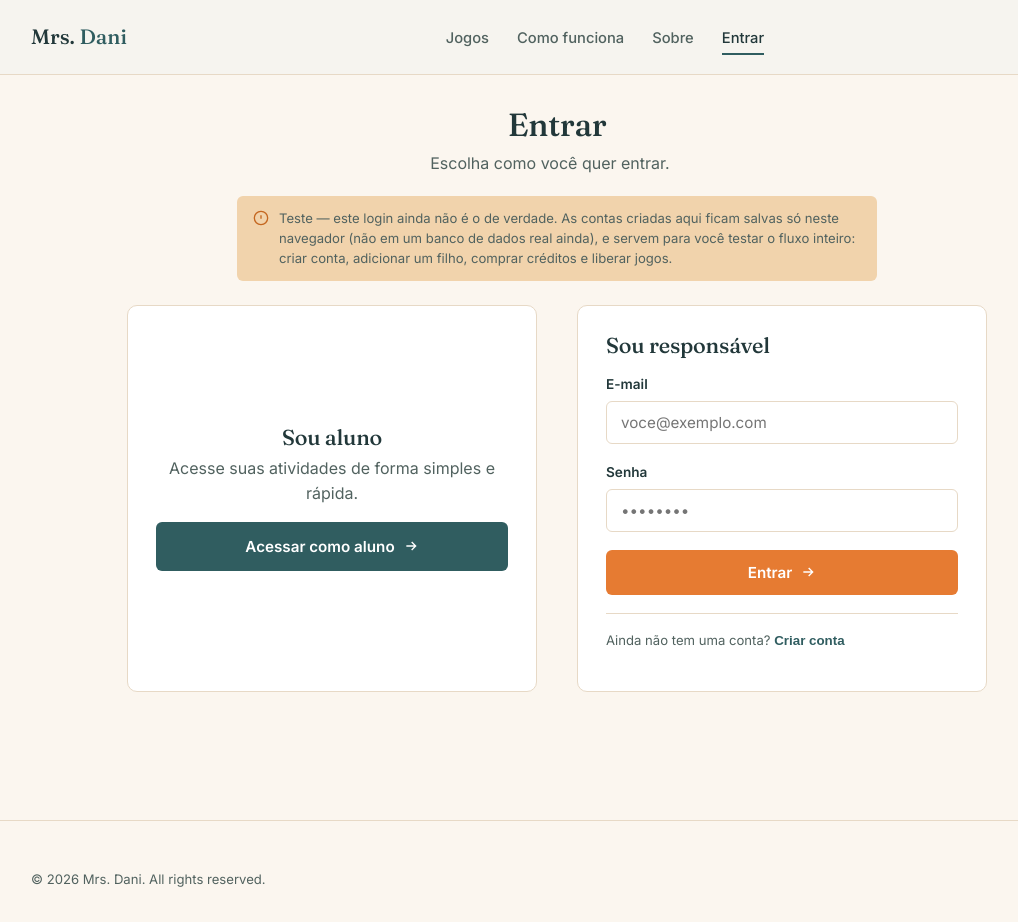
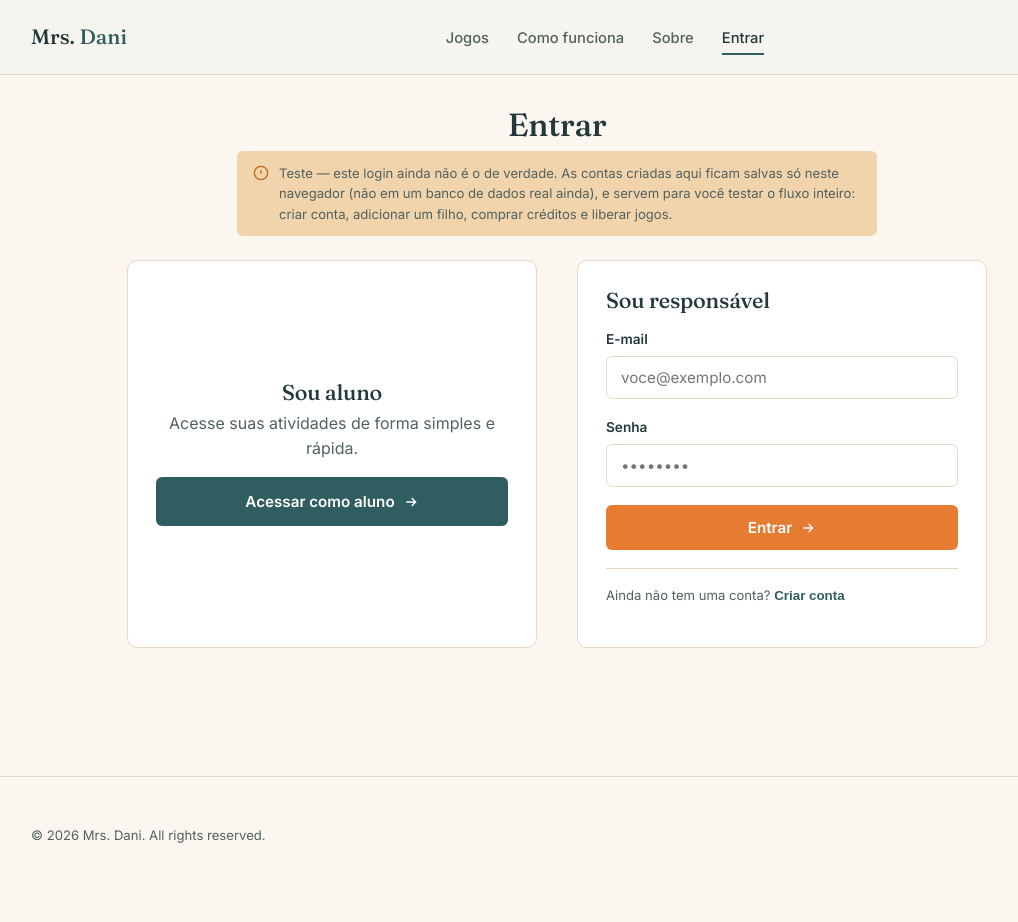
Before and after one commit to danibacelar/danibacelar.github.io, a Next.js app in the folder webapp/: page /login in a window 1280 px wide. Shown: the whole page, without its empty margins (83-1101 px from the left). After the commit the page ends 877 px from the top, so only its background shows below. Built offline with nearby package versions, Linux system fonts and the light colour scheme.

Commit message:
Remover subtítulo "Escolha como você quer entrar." da tela de login
Co-Authored-By: Claude Sonnet 5 <noreply@anthropic.com>
Claude-Session: https://claude.ai/code/session_0189gZaMtoas47no7JWuU6Lo

```diff
--- a/webapp/src/app/login/page.tsx
+++ b/webapp/src/app/login/page.tsx
@@ -63,11 +63,11 @@ export default function LoginPage() {
             <h1 style={{ fontSize: "2rem", marginBottom: 8 }} className="center">
               {modo === "criar" ? "Criar conta" : "Entrar"}
             </h1>
-            <p className="center" style={{ marginBottom: 20 }}>
-              {modo === "criar"
-                ? "Crie sua conta de responsável em menos de um minuto."
-                : "Escolha como você quer entrar."}
-            </p>
+            {modo === "criar" && (
+              <p className="center" style={{ marginBottom: 20 }}>
+                Crie sua conta de responsável em menos de um minuto.
+              </p>
+            )}
 
             <Suspense fallback={null}>
               <AvisoOutroAparelho />
```
